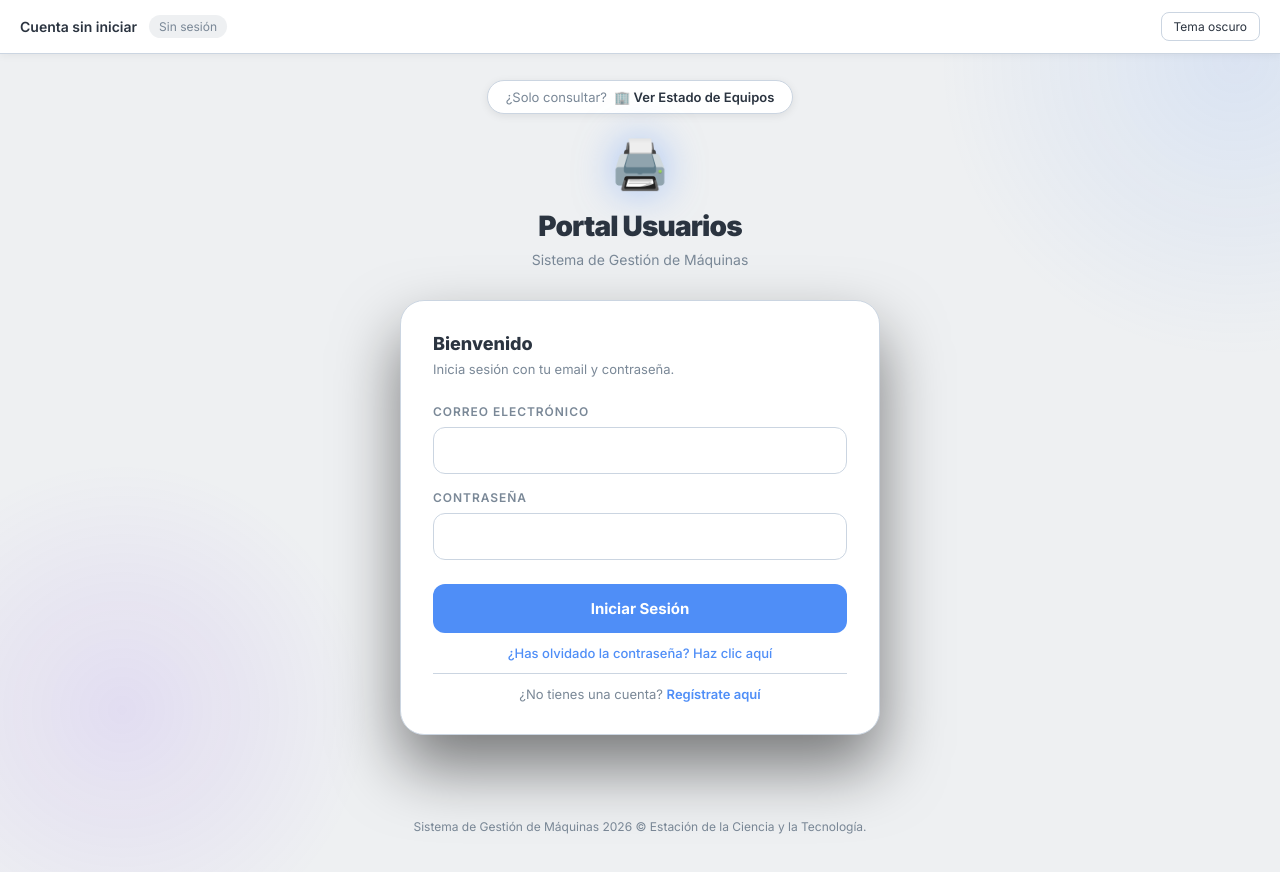
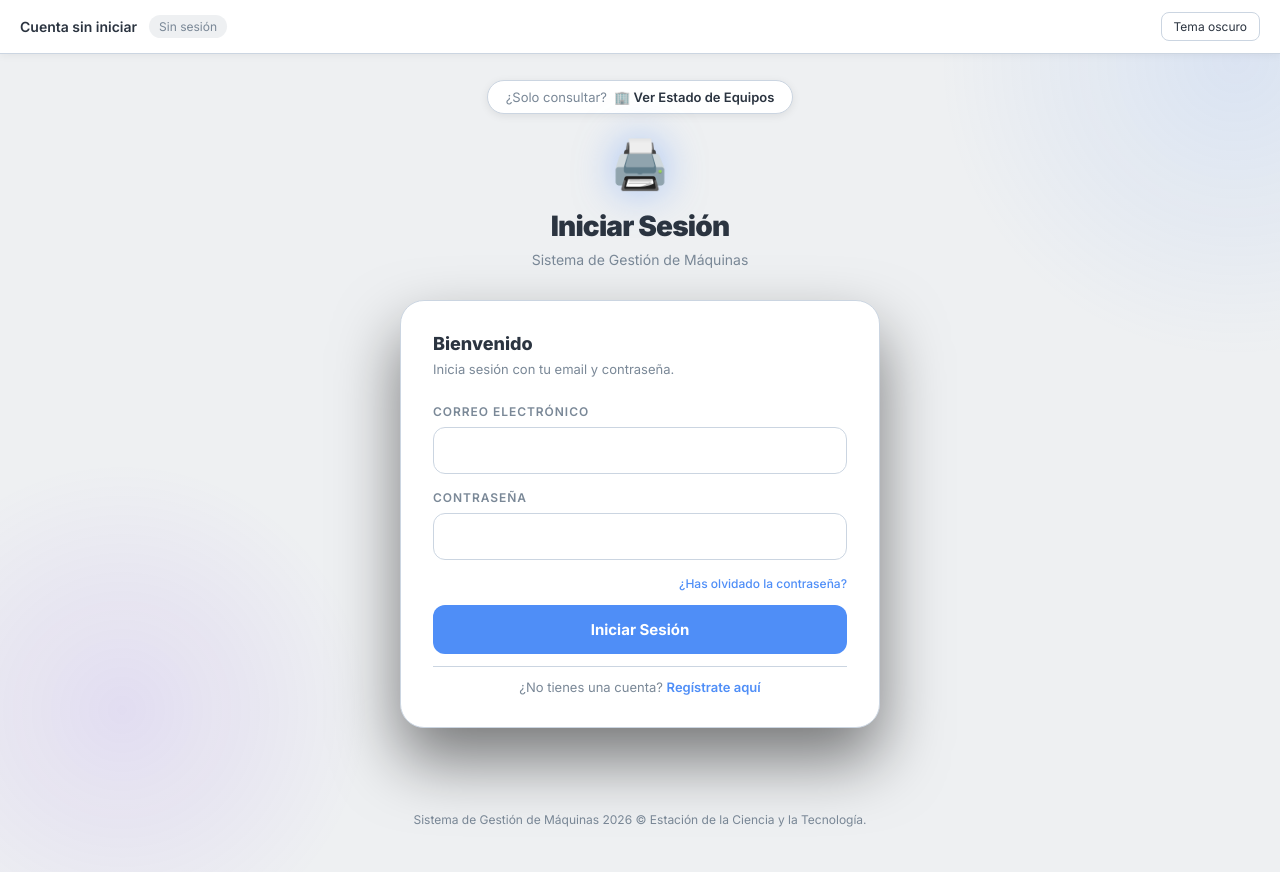
Before and after one commit to Manuel9121231/adestacion, a website: page index.html in a window 1280 px wide. Drawn offline with nearby package versions, Linux system fonts and the light colour scheme.

Commit message:
Index cambios pequeños

```diff
--- a/index.html
+++ b/index.html
@@ -524,7 +524,7 @@
   <!-- Login page header + card (visible when no session) -->
   <div class="login-page-header" id="loginPageHeader">
     <span class="login-page-logo">🖨️</span>
-    <h1>Portal Usuarios</h1>
+    <h1>Iniciar Sesión</h1>
     <p>Sistema de Gestión de Máquinas</p>
   </div>
 
@@ -551,11 +551,11 @@
           <div id="capsLoginPassword" style="display:none;margin-top:5px;font-size:12px;color:#f59e0b;display:none">⚠️ Bloq Mayús activado</div>
         </div>
 
+        <div style="text-align:right; margin-bottom:6px; font-size:12px; color:var(--text-muted)">
+          <a href="#" onclick="mostrarRecuperacion(); return false;" style="color:var(--accent); text-decoration:none; font-weight:500">¿Has olvidado la contraseña?</a>
+        </div>
+
         <button class="btn-login" id="btnLogin" onclick="iniciarSesion()">Iniciar Sesión</button>
-
-        <div style="text-align:center; margin-top:12px; font-size:13px; color:var(--text-muted)">
-          <a href="#" onclick="mostrarRecuperacion(); return false;" style="color:var(--accent); text-decoration:none; font-weight:500">¿Has olvidado la contraseña? Haz clic aquí</a>
-        </div>
 
         <div style="text-align:center; margin-top:12px; font-size:13px; color:var(--text-muted); border-top:1px solid var(--border); padding-top:12px;">
           ¿No tienes una cuenta? <a href="registro.html" style="color:var(--accent); text-decoration:none; font-weight:600">Regístrate aquí</a>
```
